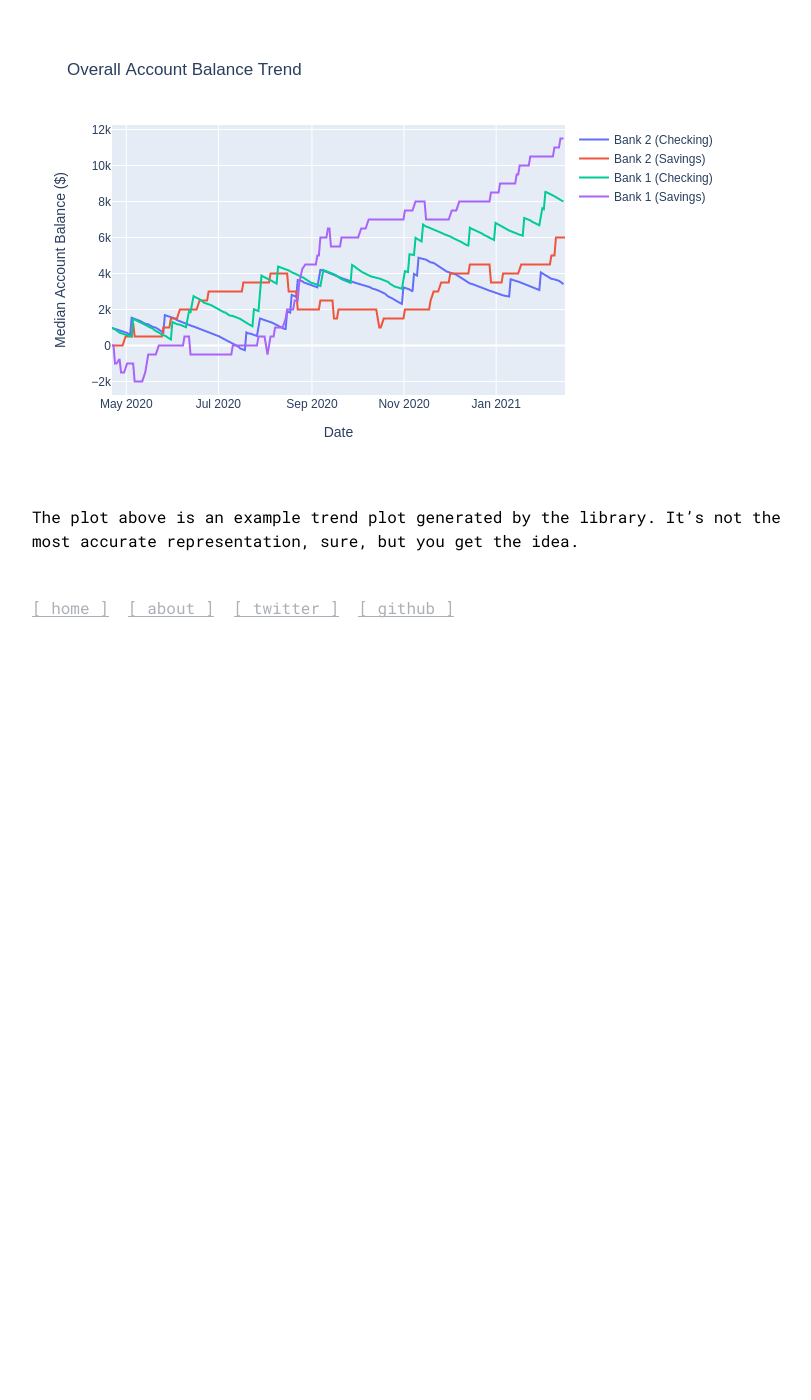
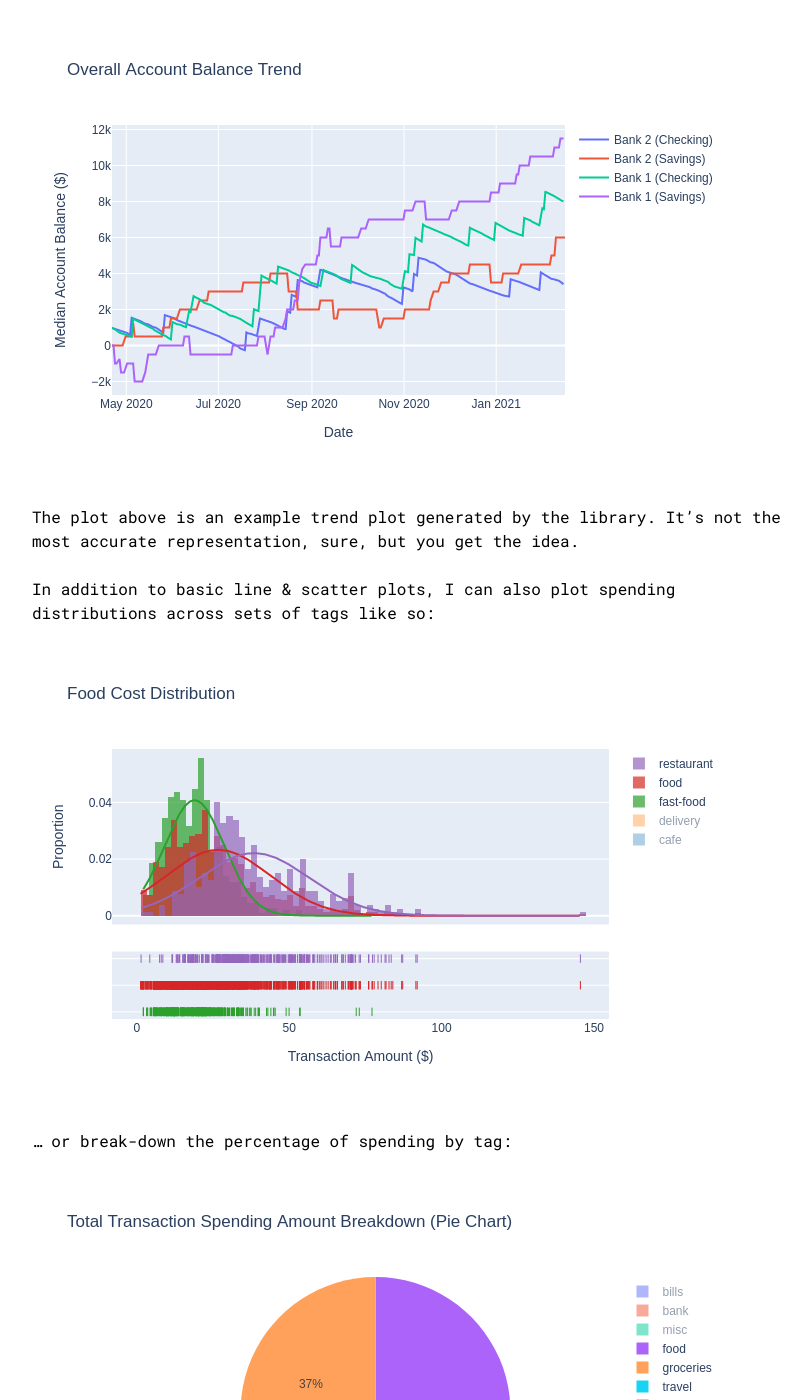
Before and after one commit to HarrisonTotty/harrisontotty.github.io, a Jekyll site: the page built from _posts/2020-04-21-tcat.md, in a window 1280 px wide and 1400 px high, scrolled down 5850 px. Shown: the whole window, without its empty margins (224-1035 px from the left). Built offline with Jekyll 4.4.1, drawn with Linux system fonts in a browser that asks for light colours; before the commit the page ends 6480 px from its top, so only the background shows below that.

Commit message:
Mor egraphs

```diff
--- a/_posts/2020-04-21-tcat.md
+++ b/_posts/2020-04-21-tcat.md
@@ -256,4 +256,18 @@ Jupyter notebooks.
 The plot above is an example trend plot generated by the library. It's not the
 most accurate representation, sure, but you get the idea.
 
+In addition to basic line & scatter plots, I can also plot spending
+distributions across sets of tags like so:
+
 {% endraw %}
+![Example Spending Distribution]({{site.url}}/images/tcat-plot2.png)
+{% raw %}
+
+... or break-down the percentage of spending by tag:
+
+{% endraw %}
+![Example Spending Amount Breakdown]({{site.url}}/images/tcat-plot3.png)
+{% raw %}
+
+
+{% endraw %}
```
Also changed, not shown: images/tcat-plot2.png (added), images/tcat-plot3.png (added).
